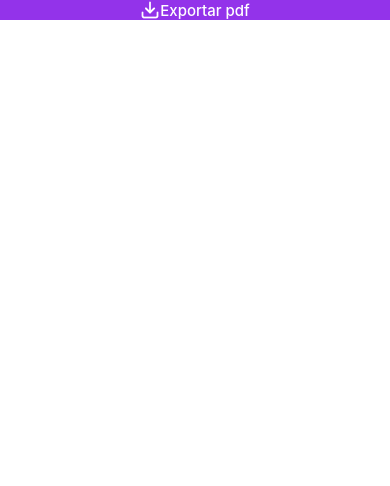
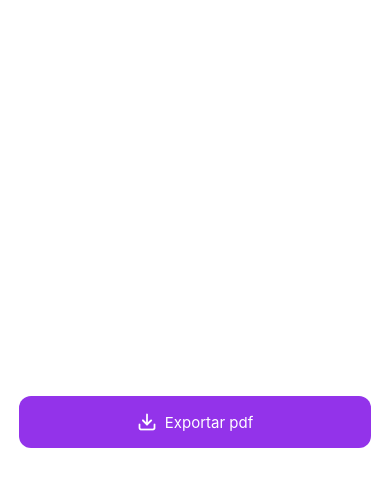
Before and after one commit to ericaabxx/auraHealth, a React Native app: screen / in a window 390 px wide. Shown: the top 486 px of the page. Built offline with nearby package versions, Linux system fonts and the light colour scheme.

Commit message:
feat: Component Button

```diff
--- a/App.js
+++ b/App.js
@@ -13,13 +13,24 @@ import Button from './src/components/Button/index.js'
 function App() {
 
   return (
-      <View>
+      <View style={styles.container} >
       <Button
         texto="Exportar pdf"
         icon={require('./src/assets/download.png')}
+      funcao={() => console.log('Botão pressionado!')}
       />
     </View>
   );
 }
 
+const styles = StyleSheet.create({
+  container: {
+      flex: 1,
+    justifyContent: 'center',
+    alignItems: 'center',
+  }
+})
+
+
+
 export default App;
--- a/src/components/Button/index.js
+++ b/src/components/Button/index.js
@@ -4,9 +4,9 @@ import { View, Text, TouchableOpacity, StyleSheet, Image } from "react-native";
 //propriedades: icon e texto
 
 
-function Button({icon, texto}){
+function Button({icon, texto, funcao}){
     return(
-        <TouchableOpacity style={styles.container} >
+        <TouchableOpacity style={styles.container} onPress={funcao}>
             <Image style={styles.icon}
             source={icon}
             />
@@ -17,21 +17,25 @@ function Button({icon, texto}){
 
 const styles = StyleSheet.create({
     container: {
-        flex: 1,
+        width: 352,
         height: 52,
         justifyContent: 'center',
         alignItems: 'center',
         backgroundColor: '#9333EA',
-        flexDirection: 'row'
+        flexDirection: 'row',
+        borderRadius: 12,
+        gap: 8
     },
     icon: {
         height: 20,
-        height: 20,
+        width: 20,
+         resizeMode: 'contain'
 
     },
     text: {
+        fontFamily: 'Inter',
         fontSize: 15,
-        fontWeight: '500',
+        fontWeight: 'semibold',
         color: '#fff'
     }
 })
```
